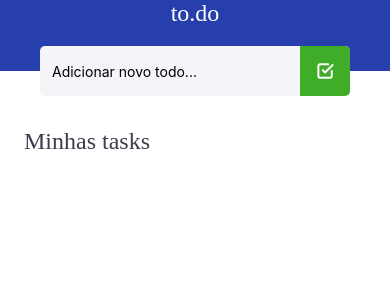
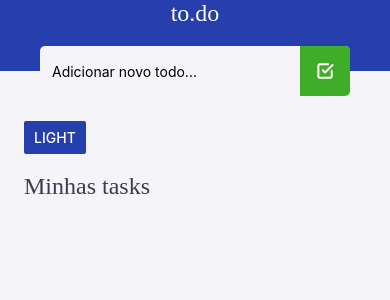
Before and after one commit to JoyceQuerubino/TodoList, a React Native app: screen / in a window 390 px wide. Shown: the top 300 px of the page. Built offline with nearby package versions, Linux system fonts and the light colour scheme.

Commit message:
Add initial change dark thema

```diff
--- a/src/components/Header.ios.tsx
+++ b/src/components/Header.ios.tsx
@@ -5,8 +5,8 @@ export function Header() {
   return (
     <SafeAreaView style={styles.container}>
       <View style={styles.header}>
-        <Text style={styles.headerText}>to.</Text>
-        <Text style={[styles.headerText, { fontFamily: 'Poppins-SemiBold' }]}>do</Text>
+        <Text style={styles.headerText}>Lista de </Text>
+        <Text style={[styles.headerText, { fontFamily: 'Poppins-SemiBold' }]}>Tarefas</Text>
       </View>
     </SafeAreaView>
   )
--- a/src/components/Header.tsx
+++ b/src/components/Header.tsx
@@ -1,9 +1,13 @@
 import React from 'react';
-import { View, Text, StatusBar, StyleSheet } from 'react-native';
+import { View, Text, StatusBar, StyleSheet, ViewPropTypes } from 'react-native';
 
-export function Header() {
+type Props = {
+  darkTheme: boolean;
+}
+
+export function Header({darkTheme}: Props ) {
   return (
-    <View style={styles.header}>
+    <View style={[styles.header, {backgroundColor: darkTheme ? '#282B5A' : '#273FAD'}]}>
       <Text style={styles.headerText}>to.</Text>
       <Text style={[styles.headerText, { fontFamily: 'Poppins-SemiBold' }]}>do</Text>
     </View>
@@ -23,5 +27,14 @@ const styles = StyleSheet.create({
     fontSize: 24,
     color: '#FFF',
     fontFamily: 'Poppins-Regular',
+  },
+  nightMode:{
+    backgroundColor: '#282B5A',
+    paddingTop: StatusBar.currentHeight,
+    paddingBottom: 44,
+    justifyContent: 'center',
+    alignItems: 'center',
+    flexDirection: 'row'
+
   }
 });
--- a/src/components/MyTasksList.tsx
+++ b/src/components/MyTasksList.tsx
@@ -1,10 +1,15 @@
 import React from 'react';
 import { FlatList, TouchableOpacity, View, Text, StyleSheet, FlatListProps } from 'react-native';
 
-function FlatListHeaderComponent() {
+
+type Props = {
+  darkTheme: boolean;
+}
+
+function FlatListHeaderComponent({darkTheme}: Props) {
   return (
     <View>
-      <Text style={styles.header}>Minhas tasks</Text>
+      <Text style={[styles.header, {color: darkTheme ? '#FFF' : '#3D3D4D'}]}>Minhas tasks</Text>
     </View>
   )
 }
@@ -55,13 +60,13 @@ export function MyTasksList({ tasks, onLongPress, onPress }: MyTasksListProps) {
           </TouchableOpacity>
         )
       }}
-      ListHeaderComponent={<FlatListHeaderComponent />}
+      ListHeaderComponent={<FlatListHeaderComponent darkTheme={false} />}
       ListHeaderComponentStyle={{
         marginBottom: 20
       }}
       style={{
         marginHorizontal: 24,
-        marginTop: 32
+        // marginTop: 32
       }}
     />
   )
@@ -69,7 +74,6 @@ export function MyTasksList({ tasks, onLongPress, onPress }: MyTasksListProps) {
 
 const styles = StyleSheet.create({
   header: {
-    color: '#3D3D4D',
     fontSize: 24,
     fontFamily: 'Poppins-SemiBold'
   },
@@ -103,6 +107,16 @@ const styles = StyleSheet.create({
     flexDirection: 'row',
     alignItems: 'center'
   },
+  taskButtonDoneDark:{
+    flex: 1,
+    paddingHorizontal: 10,
+    paddingVertical: 12,
+    marginBottom: 4,
+    borderRadius: 4,
+    backgroundColor: 'rgba(rgba(65, 58, 111, 0.1)',
+    flexDirection: 'row',
+    alignItems: 'center'
+  },
   taskMarkerDone: {
     height: 16,
     width: 16,
--- a/src/components/TodoInput.tsx
+++ b/src/components/TodoInput.tsx
@@ -1,13 +1,14 @@
 import React, { useState } from 'react';
-import { Image, Platform, StyleSheet, TextInput, TouchableOpacity, View, Text } from 'react-native';
+import { Image, Platform, StyleSheet, TextInput, TouchableOpacity, View } from 'react-native';
 
 import checkIcon from '../assets/icons/Check.png';
 
 interface TodoInputProps {
   addTask: (task: string) => void;
+  darkTheme: boolean
 }
 
-export function TodoInput({ addTask }: TodoInputProps) {
+export function TodoInput({ addTask, darkTheme }: TodoInputProps) {
   const [task, setTask] = useState('');
 
   function handleAddNewTask(task: string) {
@@ -30,7 +31,7 @@ export function TodoInput({ addTask }: TodoInputProps) {
       <TouchableOpacity
         testID="add-new-task-button"
         activeOpacity={0.7}
-        style={styles.addButton}
+        style={[styles.addButton, {backgroundColor: darkTheme ? '#9347CA' : '#3FAD27'}]}
         //TODO - onPress prop
         onPress={() => handleAddNewTask(task)}
       >
@@ -70,7 +71,6 @@ const styles = StyleSheet.create({
     elevation: 5
   },
   addButton: {
-    backgroundColor: '#3FAD27',
     height: 50,
     paddingHorizontal: 16,
     justifyContent: 'center',
--- a/src/pages/Home.tsx
+++ b/src/pages/Home.tsx
@@ -1,4 +1,6 @@
 import React, { useState, useEffect } from 'react';
+import { Button, StyleSheet, View } from 'react-native';
+import { useColorScheme } from 'react-native';
 
 import { Header } from '../components/Header';
 import { MyTasksList } from '../components/MyTasksList';
@@ -13,6 +15,19 @@ interface Task {
 export function Home() {
   const [tasks, setTasks] = useState<Task[]>([]);
   const [taskValidationDone, settaskValidationDone] = useState(false);
+
+  const [text, setText] = useState('Light');
+  const [nightMode, setNightMode] = useState(false);
+
+  function handleChangeMode(){
+    if(text === 'Light'){
+      setText('Dark')
+      setNightMode(true)
+    } else {
+      setText('Light')
+      setNightMode(false)
+    }
+  }
 
   function handleAddTask(newTaskTitle: string) {
     //TODO - add new task if it's not empty
@@ -29,18 +44,6 @@ export function Home() {
   }
 
   function handleMarkTaskAsDone(id: number) {
-    //TODO - mark a task como 'done' se exstir
-    // let taskItems = tasks;
-    // let validation = !taskValidationDone;
-
-    // taskItems.map(item => {
-    //   if(item.id === id){
-    //     item.done = !item.done;
-    //   }
-    //   return item;
-    // })
-    // setTasks(taskItems); //Atualiza o valor da task
-    // settaskValidationDone(validation);
 
     setTasks(array => array.map(item => {
       if(item.id === id){
@@ -60,16 +63,42 @@ export function Home() {
   }
 
   return (
-    <>
-      <Header />
+    < View style={[styles.container, {backgroundColor: nightMode ? '#191D3A' : '#F5F4F8'}]}>
+      <Header
+        darkTheme={nightMode}
+      />
 
-      <TodoInput addTask={handleAddTask} />
+      <TodoInput
+        addTask={handleAddTask}
+        darkTheme={nightMode}
+      />
+
+      <View style={styles.button}>
+        <Button
+          color={nightMode ? "#9347CA" : "#273FAD"}
+          onPress={handleChangeMode}
+          title={text}
+        />
+      </View>
 
       <MyTasksList
         tasks={tasks}
         onPress={handleMarkTaskAsDone}
         onLongPress={handleRemoveTask}
       />
-    </>
+    </View>
   )
 }
+
+const styles = StyleSheet.create({
+  container: {
+    flex: 1,
+  },
+  button: {
+    marginTop: 25,
+    marginBottom: 20,
+    marginHorizontal: 24,
+    width: 62,
+    height: 32,
+  },
+})
```
